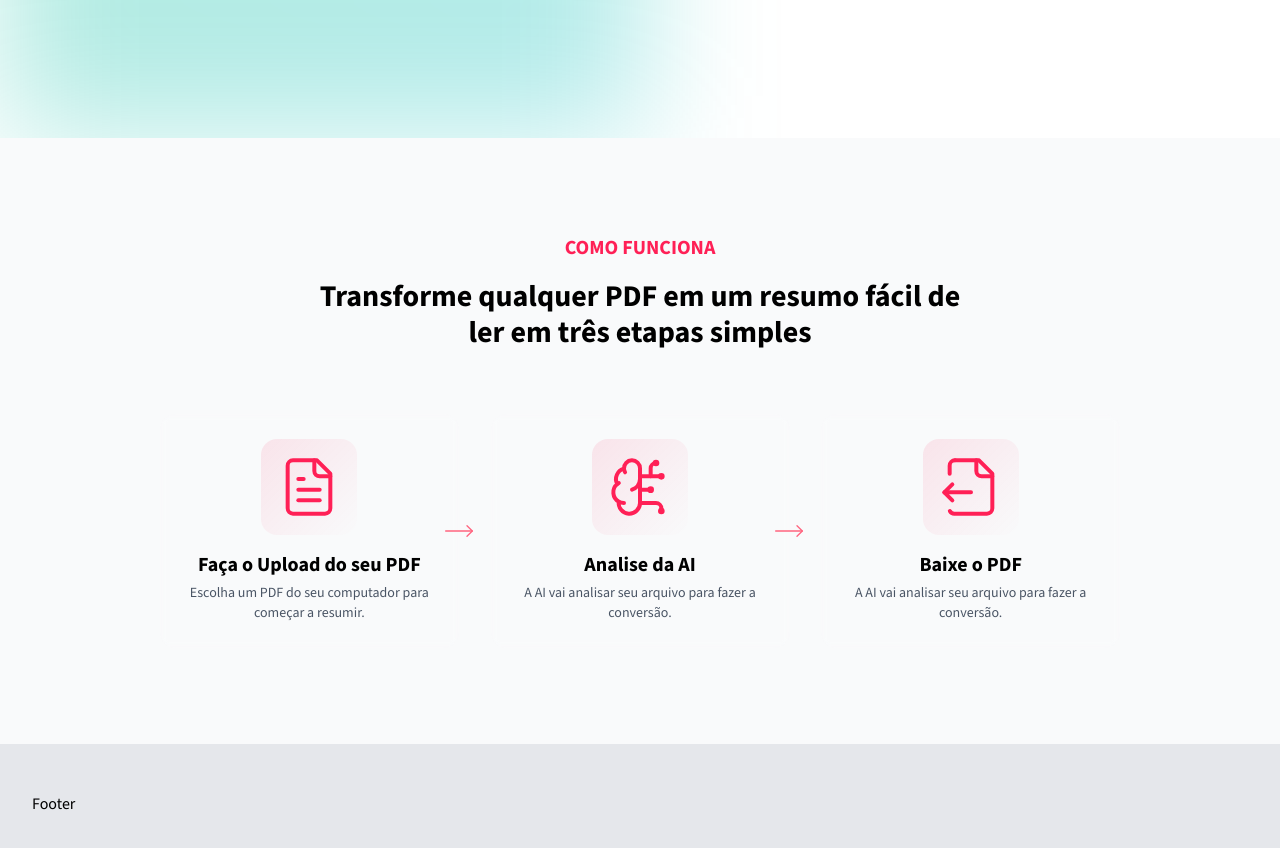
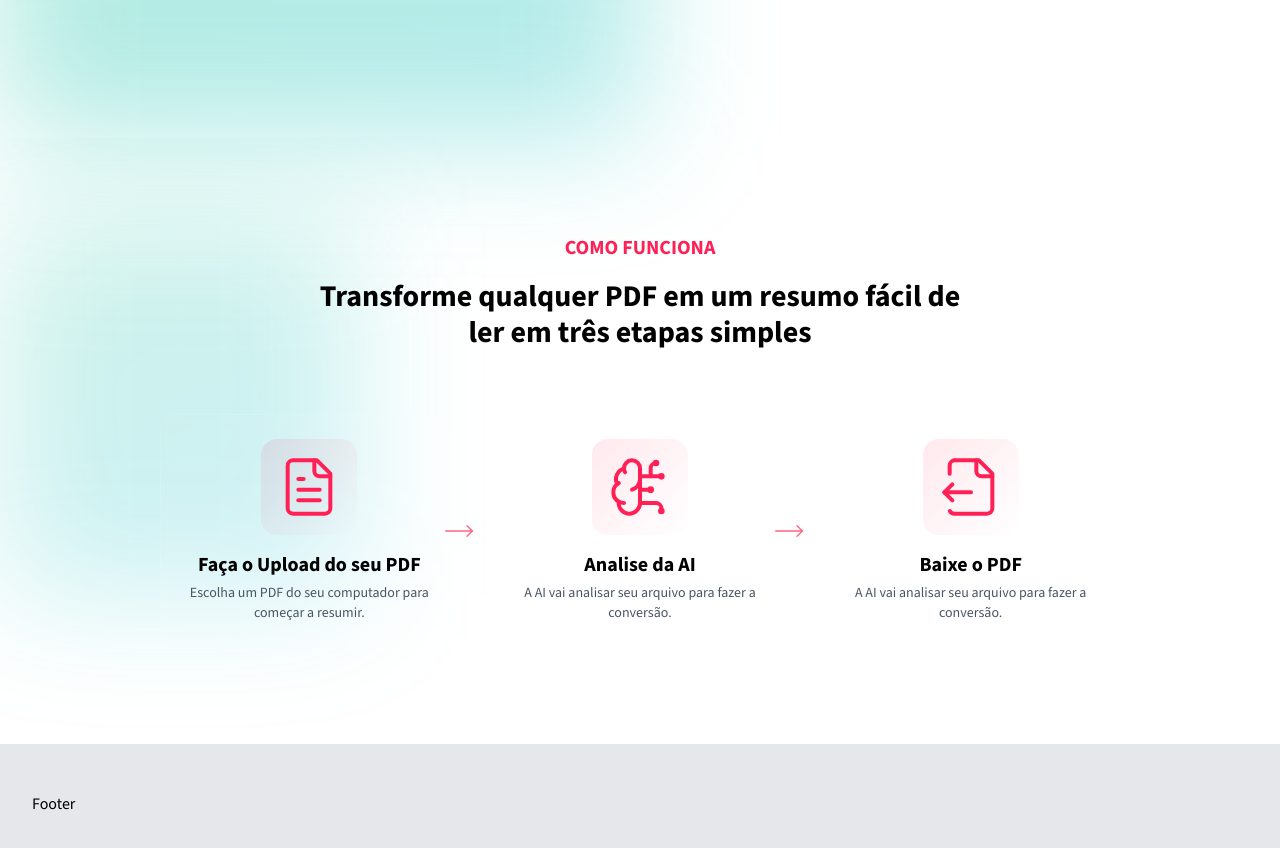
Before and after one commit to romatorres/project-youtube, a Next.js app: page / in a window 1280 px wide. Shown: the part 820-1668 px from the top of the page. Built offline with nearby package versions, Linux system fonts and the light colour scheme.

Commit message:
gradient

```diff
--- a/components/home/how-it-work-section.tsx
+++ b/components/home/how-it-work-section.tsx
@@ -29,11 +29,11 @@ const steps: Step[] = [
 
 export default function HowitWorkSection() {
   return (
-    <section className="relative overflow-hidden bg-gray-50">
+    <section className="relative overflow-hidden">
       <div className="py-12 lg:py-24 max-w-5xl mx-auto px-4 sm:px-6 lg:px-8">
         <div
           aria-hidden="true"
-          className="pointer-events-none absolute inset-0 -z-10 transform-gpu overflow-hidden blur-3xl"
+          className="pointer-events-none absolute inset-0 -z-10 transform-gpu overflow-hidden blur-3xl mt-20"
         >
           <div
             style={{
```
